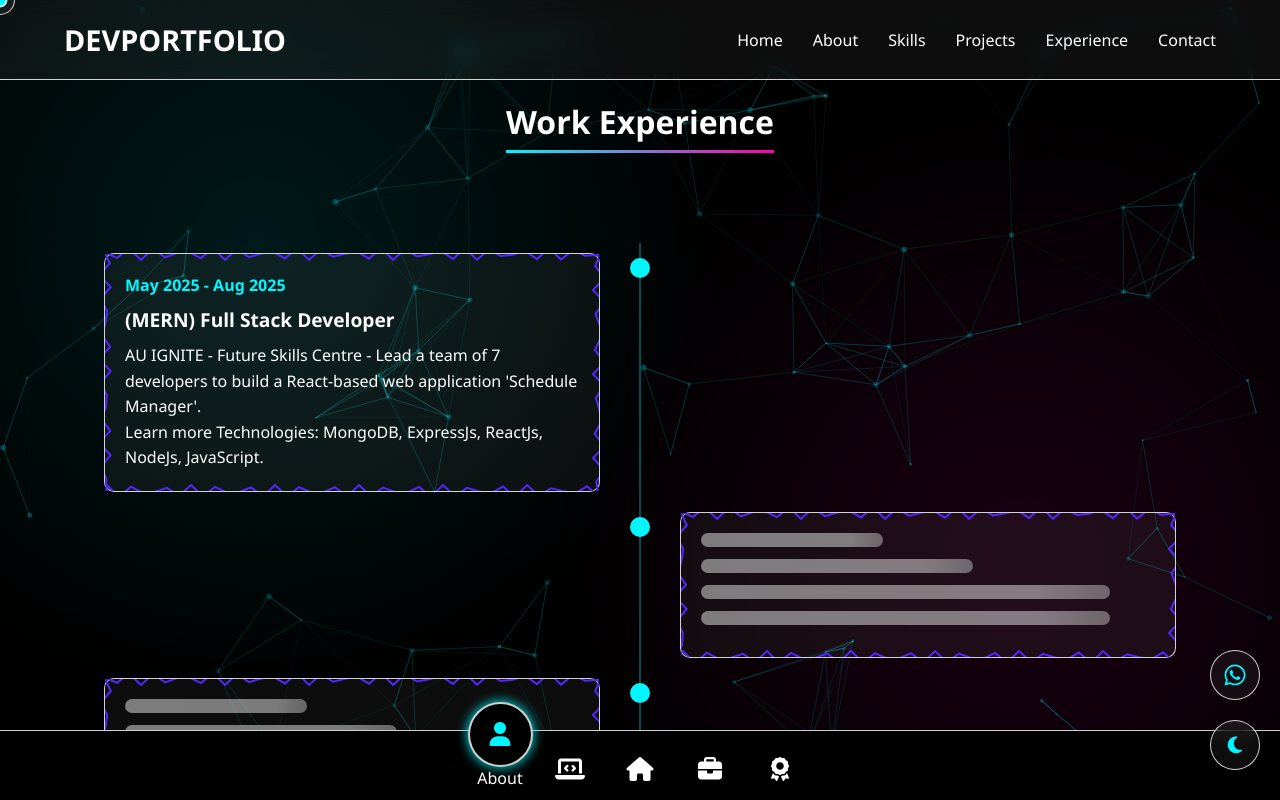
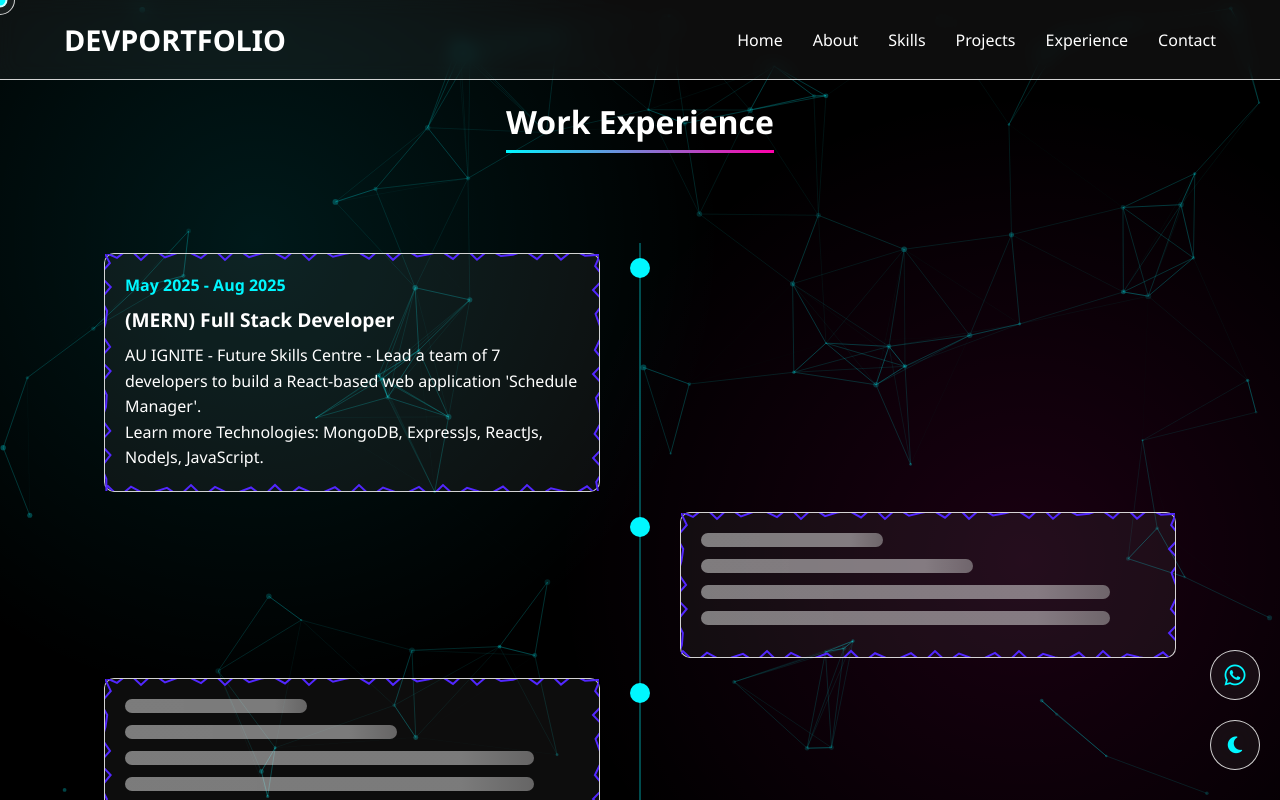
Before and after one commit to aniljasel/anilkumar.dev, a React (Vite) app: page /experience in a window 1280 px wide. Shown: the top 800 px of the page. Built offline with nearby package versions, Linux system fonts and the light colour scheme.

Commit message:
new commit

```diff
--- a/src/App.css
+++ b/src/App.css
@@ -245,7 +245,7 @@ header {
 
 /* Bottom Navigation Base */
 .mobile-bottom-nav {
-    display: flex;
+    display: none;
     position: fixed;
     bottom: 0;
     left: 0;
--- a/src/components/Footer-Mobile.jsx
+++ b/src/components/Footer-Mobile.jsx
@@ -1,32 +1,34 @@
-import React, { useEffect, useState } from 'react';
-import { Link } from "react-router-dom";
+import { useEffect, useState } from 'react';
+import { Link, useLocation } from "react-router-dom";
 
 function MobileFooter() {
+    const location = useLocation();
+    const [activeIndex, setActiveIndex] = useState(2);
+
     const navItems = [
-        { icon: "fa-user", label: "About" },
-        { icon: "fa-laptop-code", label: "Skills" },
-        { icon: "fa-home", label: "Home" },
-        { icon: "fa-briefcase", label: "Projects" },
-        { icon: "fa-award", label: "Experience" },
+        { to: "about", icon: "fa-user", label: "About" },
+        { to: "skills", icon: "fa-laptop-code", label: "Skills" },
+        { to: "/", icon: "fa-home", label: "Home" },
+        { to: "project", icon: "fa-briefcase", label: "Projects" },
+        { to: "experience", icon: "fa-award", label: "Experience" },
     ];
 
-    const [activeIndex, setActiveIndex] = useState(0);
+    useEffect(() => {
+        const index = navItems.findIndex(item => location.pathname.includes(item.to));
+        if (index !== -1) setActiveIndex(index);
+    }, [location.pathname]);
 
     return (
         <nav className="mobile-bottom-nav">
             <ul>
                 {navItems.map((item, index) => (
-                    <li
-                        key={index}
-                        className={`list ${activeIndex === index ? "active" : ""}`}
-                        onClick={() => setActiveIndex(index)}
-                    >
-                        <a href="#" className="nav-icon">
+                    <li key={index} className={`list ${activeIndex === index ? "active" : ""}`} onClick={() => setActiveIndex(index)}>
+                        <Link to={item.to} className="nav-icon">
                             <span className="icon">
                                 <i className={`fas ${item.icon}`}></i>
                             </span>
                             <span className="text">{item.label}</span>
-                        </a>
+                        </Link>
                     </li>
                 ))}
                 <div
```
